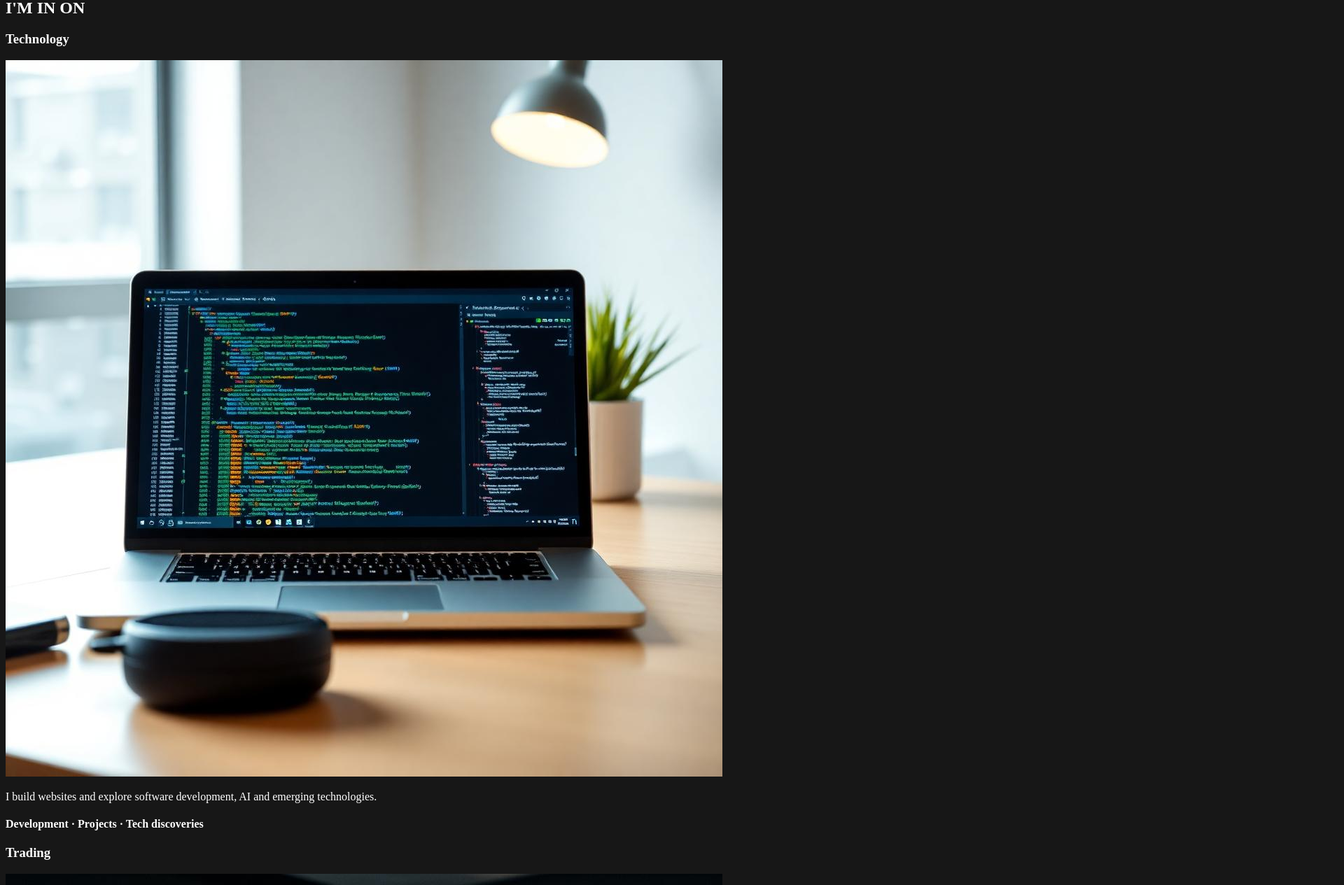
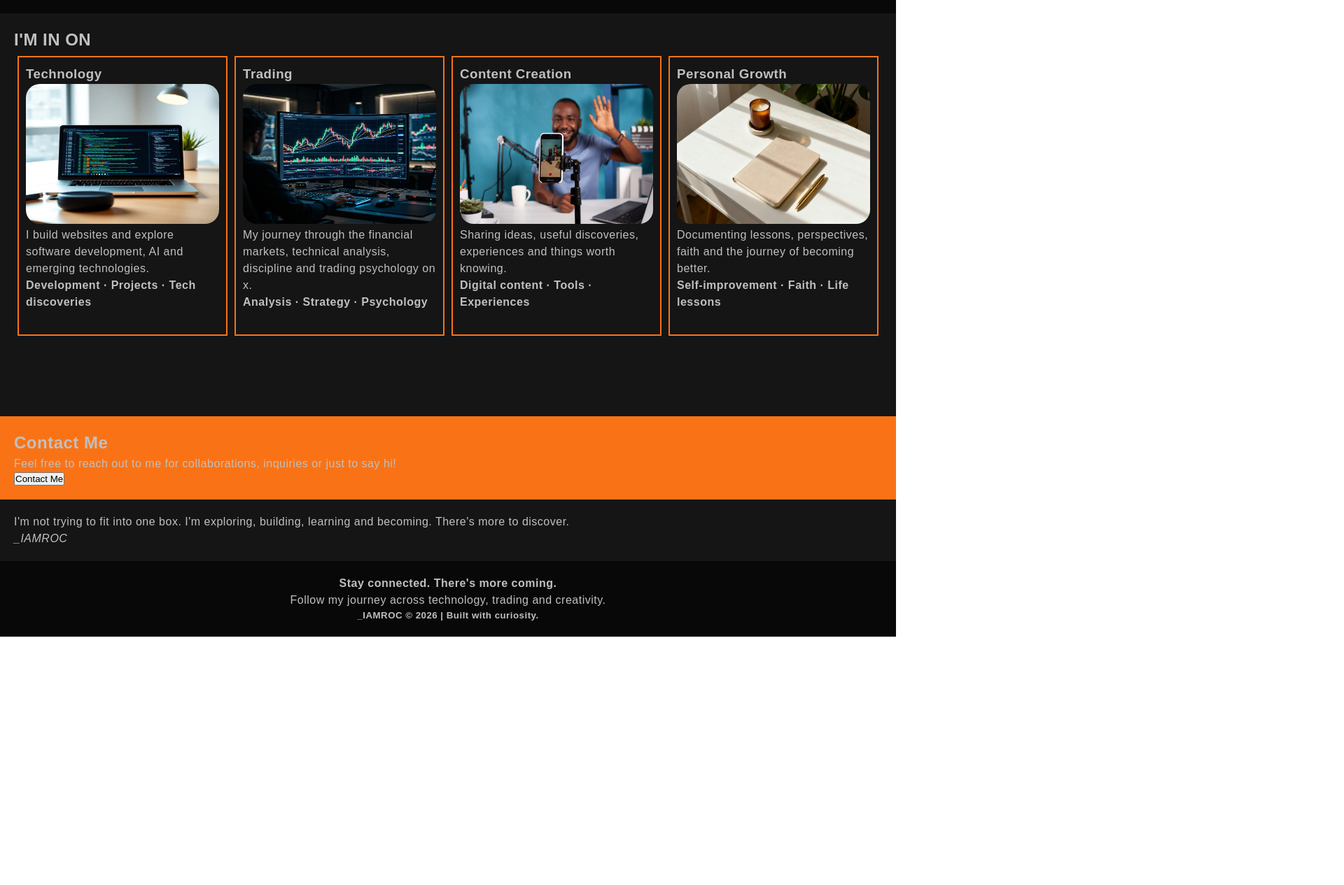
Before and after one commit to Rightroc/PORA-ODIN-ACADEMY-PROJECT, a plain HTML site: page pora/index.html in a window 1280 px wide. Shown: the part 424-1689 px from the top of the page at 70% size, 1920 px wide, since content can reach past the window. After the commit the page ends 1334 px from the top, so only its background shows below. Drawn offline with Linux system fonts and the light colour scheme.

Commit message:
did the index styling

```diff
--- a/pora/index.html
+++ b/pora/index.html
@@ -8,7 +8,7 @@
 </head>
 <body>
     <main>
-        <section1>
+        <section id="firstsection">
             <header>
                 <nav class="navbar">
                     <a href="#" class="logo"><span><img src="./images/streched hand d.jpg" alt="IAMROC logo"></span></a>
@@ -27,52 +27,52 @@
                 </div>
                 <div><img class="image1" src="./images/streched hand d.jpg" alt="IAMROC logo"></div>
             </div>
-        </section1>
-        <section2>
+        </section>
+        <section id="secondsection">
             <h2>I'M IN ON</h2>
-            <div class="me">
-                <div class="technology">
+            <div class="in">
+                <div class="tech">
                     <h3>Technology</h3>
                     <img src="./images/tech.jpg" alt="tech image">
                     <p>I build websites and explore software development, AI and emerging technologies.</p>
                     <h4>Development · Projects · Tech discoveries</h4>
                 </div>
-                <div class="trading">
+                <div class="trad">
                     <h3>Trading</h3>
                     <img src="./images/trade.jpg" alt="trading image">
                     <p>My journey through the financial markets, technical analysis, discipline and trading psychology on x.</p>
                     <h4>Analysis · Strategy · Psychology</h4>
                 </div>
-                <div class="content-creation">
+                <div class="content">
                     <h3>Content Creation</h3>
                     <img src="./images/contentc.jpg" alt="content image">
                     <p>Sharing ideas, useful discoveries, experiences and things worth knowing.</p>
                     <h4>Digital content · Tools · Experiences</h4>
                 </div>
-                <div class="personal-growth">
+                <div class="grow">
                     <h3>Personal Growth</h3>
                     <img src="./images/personalg.jpg" alt="growth image">
                     <p>Documenting lessons, perspectives, faith and the journey of becoming better.</p>
                     <h4>Self-improvement · Faith · Life lessons</h4>
                 </div>
             </div>
-        </section2>
-        <section3>
+        </section>
+        <section id="fourthsection">
             <h2>Contact Me</h2>
             <p>Feel free to reach out to me for collaborations, inquiries or just to say hi!</p>
             <button class="btn" onclick="window.location.href='mediapage.html'">Contact Me</button>
-        </section3>
-        <section4>
+        </section>
+        <section id="fifthsection">
             <div class="last">
                 <p>I'm not trying to fit into one box. I'm exploring, building, learning and becoming. There's more to discover.</p>
                 <p><em><i>_IAMROC</i></em></p>
             </div>
-        </section4>
+        </section>
     </main>
     <footer>
         <h4>Stay connected. There's more coming.</h4>
         <p>Follow my journey across technology, trading and creativity.</p>
-        <h5>IAMROC © 2026 | Built with curiosity.</h5>
+        <h5>_IAMROC © 2026 | Built with curiosity.</h5>
     </footer>
 </body>
 </html>
--- a/pora/style.css
+++ b/pora/style.css
@@ -1,9 +1,17 @@
 *{
-    background:fixed ;
-    background-color: #171717;
+    margin: 0;
+    padding: 0;
+    box-sizing: border-box;
+    font-family: 'Poppins', sans-serif;
 }
+section {
+    padding: 20px 20px;
+}
+
 h1,h2,h3,h4,h5,p,a{
-    color: white;
+    color: silver;
+    line-height: 1.5;
+    letter-spacing: 0.5px;
 }
 
 nav{
@@ -18,19 +26,38 @@ nav{
     width: 50px;
     height: 55px;
     border-radius: 50px;
-    display: block;
+}
+#firstsection{
+    background-color: #080808;
+}
+#secondsection{
+    background-color: #151515;
+}
+#thirdsection{
+    background-color: #242424;
+}
+#fourthsection{
+    background-color: #F97316;
+}
+#fifthsection{
+    background-color: #151515;
+}
+footer{
+    background-color: #080808;
+    padding: 20px;
+    text-align: center;
 }
 nav ul{
     list-style: none;
     align-items: center;
-    gap: 2rem;
+    gap: 1rem;
     display: flex;
 }
 nav ul a:hover {
-  color: orange;
+  color: #f97316;
 }
 .me a:hover{
-    color: orange;
+    color: #f97316;
 }
 
 div.first{
@@ -41,9 +68,34 @@ div.first{
     gap: 40px;
     justify-content: space-evenly;
 }
+
 .image1{
     height: 250px;
     width: 200px;
     border-radius: 30px;
     flex-direction: column;
 }
+
+.in{
+    display: flex;
+    height: 500px;
+    flex-direction:row;
+}
+.in div{
+    height: 400px;
+    border: 2px solid #f97316;
+    width: 250px;
+    flex: 1 1 auto;
+    gap: 20px;
+    margin: 5px;
+    padding: 10px;
+}
+.tech img, .trad img, .content img, .grow img{
+    width: 100%;
+    height: 200px;
+    border-radius: 20px;
+}
+
+.media{
+    background-color: #080808;
+}
```
Also changed, not shown: pora/mediapage.html (+1 -1 lines).
